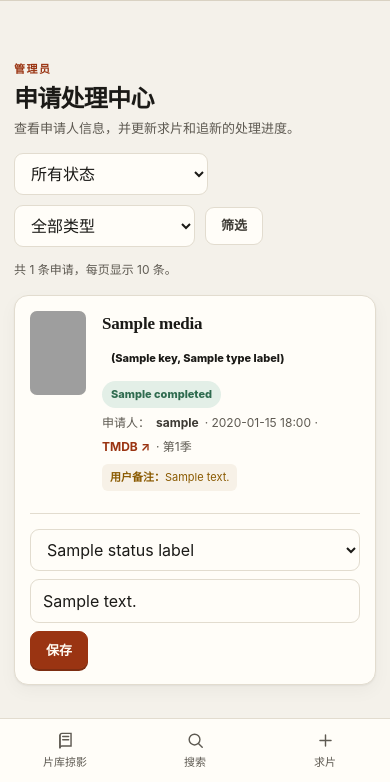
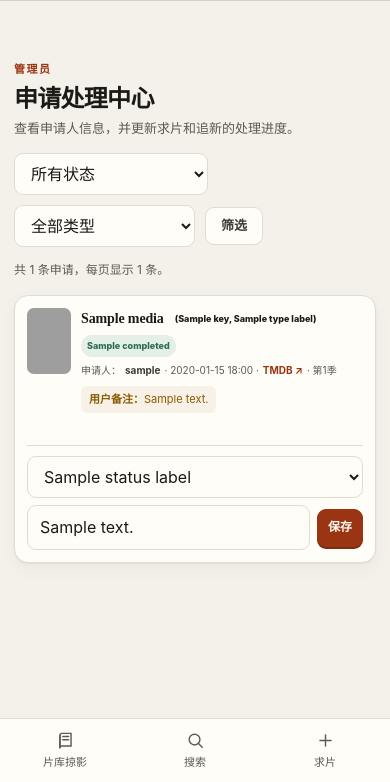
Before and after one commit to PANGPANGDigital/Emby-Request-System, a FastAPI app: template app/templates/admin_requests.html in a window 390 px wide. Shown: the part 62-844 px from the top of the page. Run offline with FastAPI, Linux system fonts and the light colour scheme; the template is opened without the code that fills it: most values are stand-ins (such as "Sample title", 1, 10 or a date in 2020); grey boxes marked "Sample" are stand-in pictures; grey boxes are pictures that could not be loaded.

Commit message:
Release V12

```diff
--- a/app/main.py
+++ b/app/main.py
@@ -299,7 +299,7 @@ def dashboard(request: Request, db: Session = Depends(get_db)):
         return RedirectResponse("/library", status_code=303)
     statement = select(MediaRequest).options(joinedload(MediaRequest.media), joinedload(MediaRequest.applicant))
     if user.is_admin:
-        statement = statement.order_by(MediaRequest.created_at.desc()).limit(10)
+        statement = statement.order_by(MediaRequest.created_at.desc()).limit(4)
     else:
         statement = statement.where(MediaRequest.applicant_id == user.id).order_by(MediaRequest.updated_at.desc()).limit(6)
     requests = db.scalars(statement).unique().all()
@@ -576,6 +576,7 @@ def admin_requests(
         page_number=page_number,
         total_pages=total_pages,
         total_requests=total_requests,
+        requests_per_page=ADMIN_REQUESTS_PER_PAGE,
         query_prefix=query_prefix,
         return_to=return_to,
     )
--- a/app/static/app.css
+++ b/app/static/app.css
@@ -175,6 +175,16 @@ h1, h2, h3, p { margin: 0; }
 .tmdb-link { color: var(--rust); font-weight: 700; }
 .tmdb-link:hover { text-decoration: underline; }
 
+/* Request pages: card grids */
+.plaza-request-grid { grid-template-columns: repeat(auto-fill, minmax(330px, 1fr)); gap: 16px; align-items: stretch; }
+.plaza-request-grid .request-item { display: grid; grid-template-columns: 56px minmax(0, 1fr); align-content: start; align-items: start; gap: 12px; min-width: 0; padding: 18px; }
+.plaza-request-grid .request-body { grid-column: 2; min-width: 0; }
+.plaza-request-grid .request-footer { grid-column: 2; display: flex; justify-content: space-between; flex-wrap: wrap; width: auto; min-width: 0; margin: 8px 0 0; }
+.admin-request-grid { grid-template-columns: repeat(2, minmax(0, 1fr)); gap: 16px; align-items: stretch; }
+.admin-request-grid .admin-request-card { display: flex; flex-direction: column; align-items: stretch; min-width: 0; height: 100%; }
+.admin-request-grid .admin-request-header { min-width: 0; }
+.admin-request-grid .admin-update-form { flex-wrap: wrap; margin-top: auto; }
+
 /* Status chips */
 .pill, .status-badge, .status-chip { display: inline-flex; align-items: center; gap: 6px; padding: 5px 9px; border-radius: 999px; font-size: 11px; font-weight: 800; white-space: nowrap; }
 .pill-request, .pill-follow, .status-chip.rust { background: var(--rust-soft); color: var(--rust); }
@@ -314,6 +324,21 @@ h1, h2, h3, p { margin: 0; }
   .section-heading { align-items: flex-start; }
   .section-heading > .button, .section-heading > a { align-self: end; }
   .request-item { align-items: flex-start; flex-wrap: wrap; }
+  .plaza-request-grid { grid-template-columns: minmax(0, 1fr); }
+  .plaza-request-grid .request-item { padding: 15px; }
+  .admin-request-grid { grid-template-columns: minmax(0, 1fr); gap: 12px; }
+  .admin-request-grid .admin-request-card { padding: 15px; }
+  .admin-request-grid .admin-request-header { display: grid; grid-template-columns: 48px minmax(0, 1fr); gap: 12px; }
+  .admin-request-grid .admin-poster, .admin-request-grid .admin-poster-placeholder { width: 48px; height: 72px; }
+  .admin-request-grid .admin-request-title-row { gap: 5px; }
+  .admin-request-grid .admin-request-title { font-size: 15px; }
+  .admin-request-grid .admin-request-meta { gap: 4px; font-size: 11px; }
+  .admin-request-grid .pill { padding: 4px 7px; font-size: 10px; }
+  .admin-request-grid .admin-update-form { display: grid; grid-template-columns: minmax(0, 1fr) auto; gap: 7px; margin-top: 10px; padding-top: 10px; }
+  .admin-request-grid .admin-update-form .field-input { min-width: 0; width: 100%; min-height: 38px; }
+  .admin-request-grid .admin-update-form select { grid-column: 1 / -1; flex: none; }
+  .admin-request-grid .admin-update-form input[name="admin_note"] { grid-column: 1; flex: none; }
+  .admin-request-grid .admin-update-form .btn { grid-column: 2; grid-row: 2; min-height: 38px; padding: 0 10px; }
   .request-footer { width: calc(100% - 72px); margin-left: 72px; justify-content: space-between; }
   .request-actions { width: 100%; margin-left: 72px; }
   .admin-request-card { padding: 15px; }
@@ -565,5 +590,13 @@ h1, h2, h3, p { margin: 0; }
   .library-wall { grid-template-columns: repeat(3, minmax(0, 1fr)); gap: 20px 12px; }
 }
 @media (max-width: 420px) {
+  .admin-request-grid { gap: 10px; }
+  .admin-request-grid .admin-request-card { padding: 12px; }
+  .admin-request-grid .admin-request-header { grid-template-columns: 44px minmax(0, 1fr); gap: 10px; }
+  .admin-request-grid .admin-poster, .admin-request-grid .admin-poster-placeholder { width: 44px; height: 66px; }
+  .admin-request-grid .admin-request-title { font-size: 14px; }
+  .admin-request-grid .admin-request-meta { font-size: 10px; }
+  .admin-request-grid .pill { padding: 4px 6px; font-size: 9px; }
+  .admin-request-grid .admin-update-form .btn { padding: 0 10px; font-size: 12px; }
   .library-wall { grid-template-columns: repeat(2, minmax(0, 1fr)); gap: 18px 10px; }
 }
--- a/app/templates/admin_requests.html
+++ b/app/templates/admin_requests.html
@@ -3,8 +3,8 @@
 {% block content %}
 <section class="section-heading"><div><span class="eyebrow">管理员</span><h1>申请处理中心</h1><p>查看申请人信息，并更新求片和追新的处理进度。</p></div></section>
 <form class="filter-bar" method="get"><select class="filter-select" name="status" aria-label="状态筛选"><option value="">所有状态</option>{% for key, label in status_labels.items() %}<option value="{{ key }}" {% if active_status == key %}selected{% endif %}>{{ label }}</option>{% endfor %}</select><select class="filter-select" name="kind" aria-label="类型筛选"><option value="">全部类型</option>{% for key, label in type_labels.items() %}<option value="{{ key }}" {% if active_kind == key %}selected{% endif %}>{{ label }}</option>{% endfor %}</select><button class="btn btn-secondary">筛选</button></form>
-<p class="list-summary">共 {{ total_requests }} 条申请，每页显示 10 条。</p>
-<div class="admin-request-list">{% for item in requests %}<article class="admin-request-card">
+<p class="list-summary">共 {{ total_requests }} 条申请，每页显示 {{ requests_per_page }} 条。</p>
+<div class="admin-request-list admin-request-grid">{% for item in requests %}<article class="admin-request-card">
     <div class="admin-request-header">
       {% if item.media.poster_path %}<img class="admin-poster" src="https://image.tmdb.org/t/p/w154{{ item.media.poster_path }}" alt="{{ item.media.title }} 海报" loading="lazy">{% else %}<div class="admin-poster-placeholder">无海报</div>{% endif %}
       <div class="admin-request-info">
--- a/app/templates/base.html
+++ b/app/templates/base.html
@@ -6,7 +6,7 @@
   <meta name="theme-color" content="#f4f1ea">
   <title>{% block title %}Emby Request{% endblock %}</title>
   <link rel="icon" href="{{ logo_src }}?v={{ logo_version }}">
-    <link rel="stylesheet" href="/static/app.css?v=20261007-8">
+    <link rel="stylesheet" href="/static/app.css?v=20261011-9">
 </head>
 <body class="app-shell">
   <div class="app-frame">
--- a/app/templates/recent_requests.html
+++ b/app/templates/recent_requests.html
@@ -1,7 +1,7 @@
 {% extends "base.html" %}
 {% block page_header %}{% endblock %}
 {% block content %}<section class="section-heading"><div><span class="eyebrow">最近申请</span><h1>求片与追新</h1><p>所有用户提交的最新求片和追新申请。</p></div><a class="button button-primary" href="/search">新建申请</a></section>
-<div class="request-list">{% for item in requests %}
+<div class="request-list plaza-request-grid">{% for item in requests %}
 <article class="request-item">
   {% if item.media.poster_path %}<img class="request-poster" src="https://image.tmdb.org/t/p/w154{{ item.media.poster_path }}" alt="{{ item.media.title }} 海报" loading="lazy">{% else %}<div class="request-poster-placeholder">无海报</div>{% endif %}
   <div class="request-body"><div class="request-title-row"><div class="request-title">{{ item.media.title }}</div><span class="pill pill-{{ item.request_type }}">{{ type_labels[item.request_type] }}</span></div>
```
Also changed, not shown: GITHUB_UPLOAD_CHECKLIST.md (+8 -3 lines), V12_NAS_UPGRADE.md (added, +18 -0 lines), CHANGELOG.md, README.md, 2 other files.
